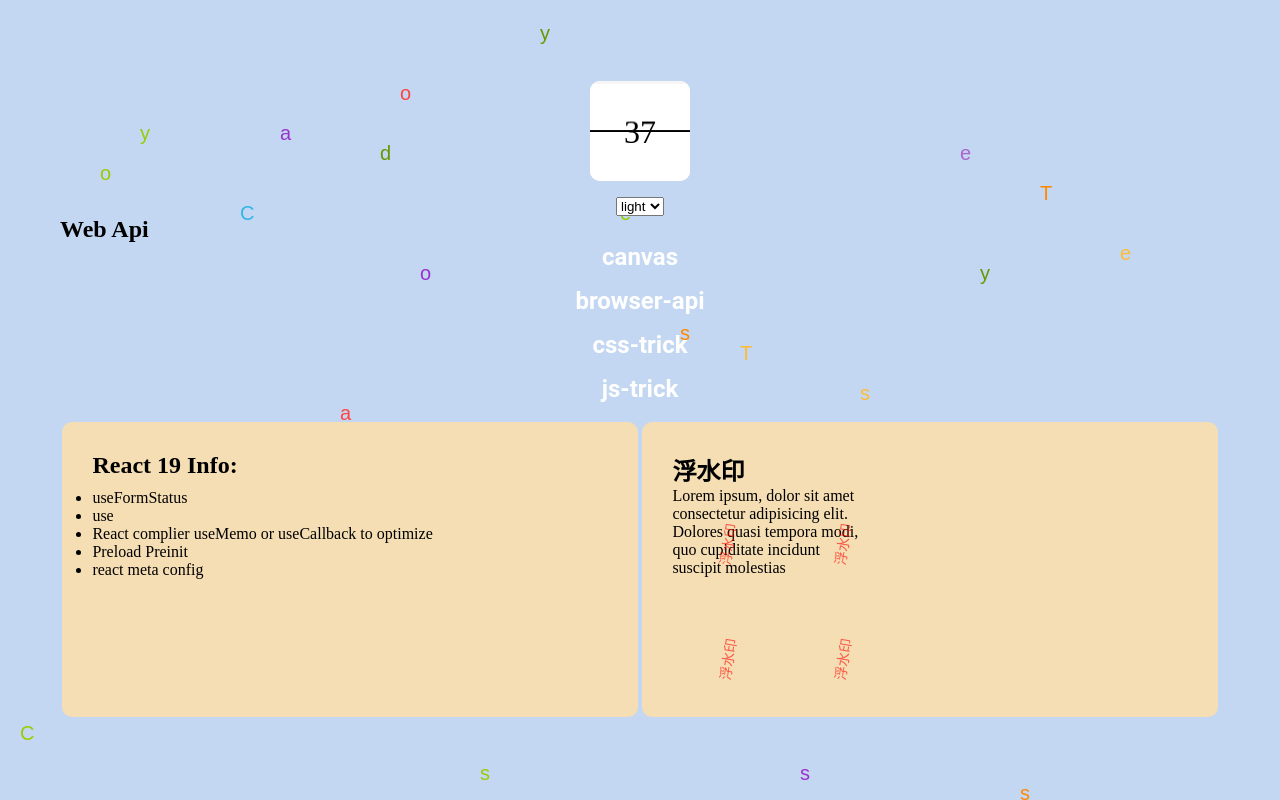
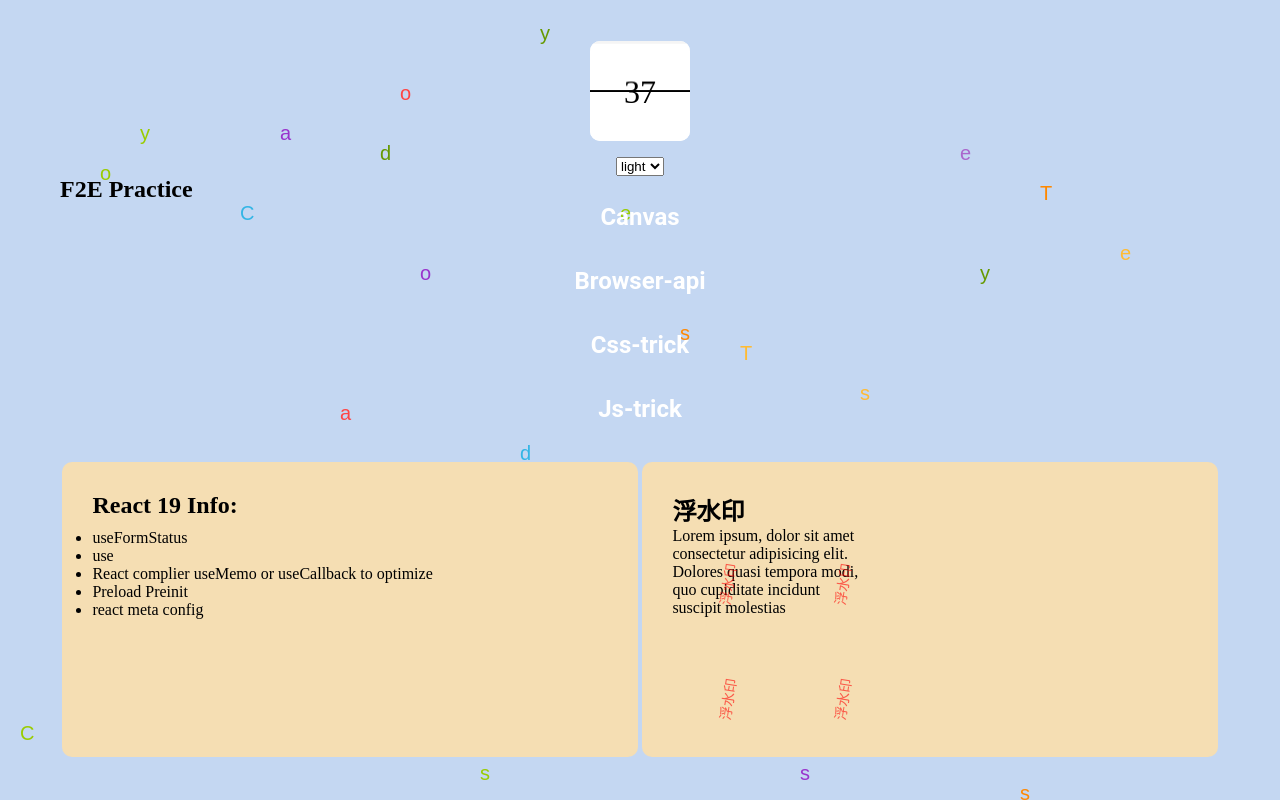
Before and after one commit to eepson123tw/fet-practice-skills, a React (Vite) app: page / in a window 1280 px wide. Built offline with nearby package versions, Linux system fonts and the light colour scheme; no server answers.

Commit message:
fix(li): add f2e practice

```diff
--- a/src/App.tsx
+++ b/src/App.tsx
@@ -40,7 +40,7 @@ function Link() {
   };
   return (
     <>
-      <h2>Web Api</h2>
+      <h2>F2E Practice</h2>
       {Object.keys(groupBy(links, "group")).map((group) => {
         console.log(linkList(group));
         return (
--- a/src/index.css
+++ b/src/index.css
@@ -62,12 +62,16 @@ a {
   color: #fff;
 }
 
+.link-title::first-letter {
+  text-transform: uppercase; /* Makes the first letter uppercase */
+}
+
 .link-group ul {
   display: flex;
-  justify-content: center;
+  justify-content: flex-start;
   list-style: none;
   flex-wrap: wrap;
-  padding: 0;
+  padding: 10px;
 }
 
 .link-group li {
--- a/src/utils/links.ts
+++ b/src/utils/links.ts
@@ -24,6 +24,7 @@ export const groupBy = (arr: Link[], key: keyof Link) => {
     const groupKey = cur[key];
     if (isValidKey(groupKey)) {
       (acc[groupKey] = acc[groupKey] || []).push(cur);
+      acc[groupKey].sort((a, b) => a.routeName.localeCompare(b.routeName));
     }
     return acc;
   }, {} as Record<GroupValue, Link[]>);
```
